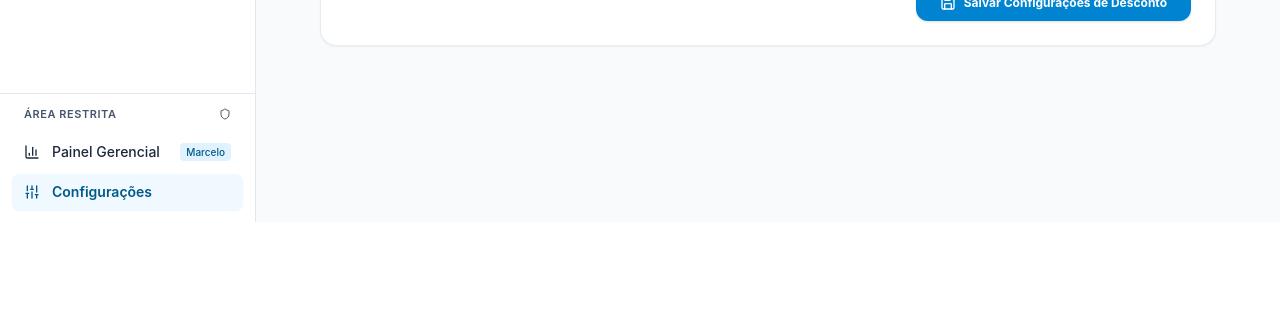
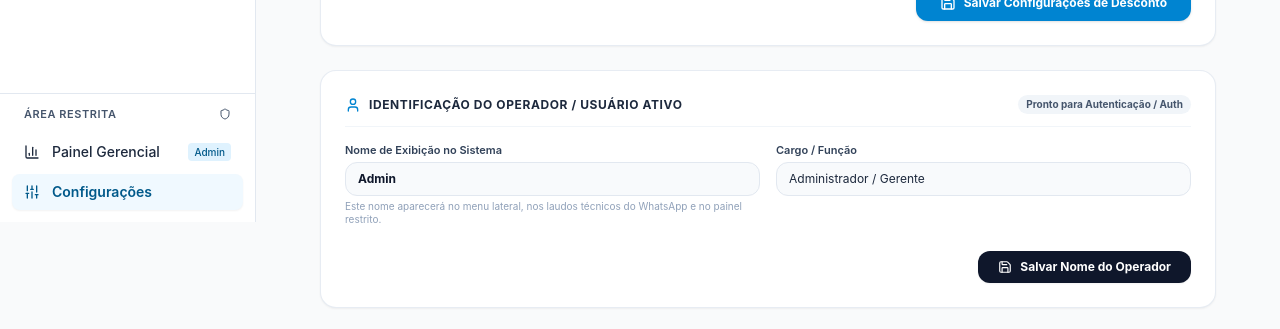
Before and after one commit to Hyvalker/store-management-api, a React (Vite) app in the folder frontend/store-management-web/: page /settings in a window 1280 px wide. Shown: the part 578-907 px from the top of the page. Before the commit the page ends 800 px from the top, so only its background shows below. Built offline with nearby package versions, Linux system fonts and the light colour scheme; no server answers.

Commit message:
refactor(auth): decouple operator identity and prepare dynamic user profile

```diff
--- a/frontend/store-management-web/src/components/layout/Sidebar.tsx
+++ b/frontend/store-management-web/src/components/layout/Sidebar.tsx
@@ -10,6 +10,7 @@ import {
     Share2,
     Sliders
 } from 'lucide-react'
+import {getCurrentUser} from '../../services/authService'
 
 const menuItems = [
     {label: 'Balcão / Início', path: '/', icon: Store},
@@ -20,6 +21,8 @@ const menuItems = [
 ]
 
 function Sidebar() {
+    const currentUser = getCurrentUser()
+
     return (
         <aside className="flex h-screen w-64 flex-col border-r border-slate-200 bg-white">
             {/* Brand Header */}
@@ -85,7 +88,7 @@ function Sidebar() {
                         <span>Painel Gerencial</span>
                     </div>
                     <span className="rounded bg-sky-100 px-1.5 py-0.5 text-[10px] font-medium text-sky-800">
-                        Marcelo
+                        {currentUser.name}
                     </span>
                 </NavLink>
 
--- a/frontend/store-management-web/src/pages/Customers/Customers.tsx
+++ b/frontend/store-management-web/src/pages/Customers/Customers.tsx
@@ -383,7 +383,7 @@ function Customers() {
                                     required
                                     value={name}
                                     onChange={(e) => setName(e.target.value)}
-                                    placeholder="Ex: Marcelo Camargo"
+                                    placeholder="Ex: Carlos Silva"
                                     className="w-full px-3.5 py-2.5 bg-slate-50 border border-slate-200 rounded-xl text-xs focus:bg-white focus:border-sky-500 focus:ring-1 focus:ring-sky-100 transition-all"
                                 />
                             </div>
@@ -397,7 +397,7 @@ function Customers() {
                                     required
                                     value={email}
                                     onChange={(e) => setEmail(e.target.value)}
-                                    placeholder="marcelo@email.com"
+                                    placeholder="carlos.silva@email.com"
                                     className="w-full px-3.5 py-2.5 bg-slate-50 border border-slate-200 rounded-xl text-xs focus:bg-white focus:border-sky-500 focus:ring-1 focus:ring-sky-100 transition-all"
                                 />
                             </div>
--- a/frontend/store-management-web/src/pages/Dashboard/Dashboard.tsx
+++ b/frontend/store-management-web/src/pages/Dashboard/Dashboard.tsx
@@ -15,6 +15,7 @@ import {
 } from 'lucide-react'
 import {getDashboardSummary, getTopProducts} from '../../services/dashboardService'
 import {updateProduct, getProduct} from '../../services/productService'
+import {getCurrentUser} from '../../services/authService'
 import type {DashboardSummary, ProductSalesRanking} from '../../types/product'
 
 interface DilutionItem {
@@ -26,6 +27,8 @@ interface DilutionItem {
 }
 
 function Dashboard() {
+    const currentUser = getCurrentUser()
+
     // Date filter state (default: last 30 days)
     const [preset, setPreset] = useState<'7' | '30' | 'month' | '90'>('30')
     const [startDate, setStartDate] = useState(() => {
@@ -217,7 +220,7 @@ function Dashboard() {
                 <div>
                     <div className="flex items-center gap-2 text-sky-400 text-xs font-semibold uppercase tracking-wider mb-1">
                         <ShieldAlert className="h-4 w-4" />
-                        <span>Área Restrita do Lojista • Marcelo</span>
+                        <span>Área Restrita do Lojista • {currentUser.name}</span>
                     </div>
                     <h1 className="text-2xl font-bold tracking-tight">
                         Painel Gerencial Bamba Aqua
@@ -351,7 +354,7 @@ function Dashboard() {
                 </div>
             </div>
 
-            {/* Special Section: Loss Dilution Simulator (O pedido do Marcelo) */}
+            {/* Special Section: Loss Dilution Simulator */}
             <div className="bg-gradient-to-br from-slate-900 via-sky-950 to-slate-900 rounded-2xl p-6 text-white border border-sky-800/50 shadow-md">
                 <div className="flex flex-col md:flex-row md:items-center justify-between gap-3 mb-5">
                     <div>
--- a/frontend/store-management-web/src/pages/Settings/Settings.tsx
+++ b/frontend/store-management-web/src/pages/Settings/Settings.tsx
@@ -8,13 +8,15 @@ import {
     CreditCard,
     Banknote,
     Zap,
-    RotateCcw
+    RotateCcw,
+    User as UserIcon
 } from 'lucide-react'
 import {
     getPaymentDiscounts,
     savePaymentDiscounts,
     type PaymentDiscountSettings
 } from '../../services/settingsService'
+import {getCurrentUser, setCurrentUser} from '../../services/authService'
 
 function Settings() {
     const [discounts, setDiscounts] = useState<PaymentDiscountSettings>({
@@ -25,10 +27,24 @@ function Settings() {
     })
 
     const [savedSuccess, setSavedSuccess] = useState(false)
+    const [operatorName, setOperatorName] = useState('Admin')
+    const [operatorRole, setOperatorRole] = useState('Gerente da Loja')
 
     useEffect(() => {
         setDiscounts(getPaymentDiscounts())
+        const user = getCurrentUser()
+        setOperatorName(user.name)
+        setOperatorRole(user.role)
     }, [])
+
+    function handleSaveOperator() {
+        setCurrentUser({
+            name: operatorName.trim() || 'Admin',
+            role: operatorRole.trim() || 'Gerente da Loja'
+        })
+        setSavedSuccess(true)
+        setTimeout(() => setSavedSuccess(false), 4000)
+    }
 
     function handleSubmit(e: SubmitEvent<HTMLFormElement>) {
         e.preventDefault()
@@ -253,6 +269,61 @@ function Settings() {
                     </div>
                 </form>
             </div>
+
+            {/* Operator Profile Management (Future-ready for Auth) */}
+            <div className="bg-white rounded-2xl border border-slate-200/80 p-6 shadow-xs space-y-4">
+                <div className="flex items-center justify-between pb-3 border-b border-slate-100">
+                    <div className="flex items-center gap-2 text-xs font-bold uppercase tracking-wider text-slate-800">
+                        <UserIcon className="h-4 w-4 text-sky-600" />
+                        <span>Identificação do Operador / Usuário Ativo</span>
+                    </div>
+                    <span className="text-[10px] bg-slate-100 text-slate-600 font-bold px-2 py-0.5 rounded-full">
+                        Pronto para Autenticação / Auth
+                    </span>
+                </div>
+
+                <div className="grid grid-cols-1 sm:grid-cols-2 gap-4 text-xs">
+                    <div>
+                        <label className="block text-[11px] font-semibold text-slate-700 mb-1">
+                            Nome de Exibição no Sistema
+                        </label>
+                        <input
+                            type="text"
+                            value={operatorName}
+                            onChange={(e) => setOperatorName(e.target.value)}
+                            placeholder="Ex: Admin"
+                            className="w-full px-3 py-2 bg-slate-50 border border-slate-200 rounded-xl text-xs font-bold text-slate-900 focus:bg-white focus:border-sky-500 focus:outline-hidden"
+                        />
+                        <p className="text-[10px] text-slate-400 mt-1">
+                            Este nome aparecerá no menu lateral, nos laudos técnicos do WhatsApp e no painel restrito.
+                        </p>
+                    </div>
+
+                    <div>
+                        <label className="block text-[11px] font-semibold text-slate-700 mb-1">
+                            Cargo / Função
+                        </label>
+                        <input
+                            type="text"
+                            value={operatorRole}
+                            onChange={(e) => setOperatorRole(e.target.value)}
+                            placeholder="Ex: Gerente da Loja"
+                            className="w-full px-3 py-2 bg-slate-50 border border-slate-200 rounded-xl text-xs text-slate-800 focus:bg-white focus:border-sky-500 focus:outline-hidden"
+                        />
+                    </div>
+                </div>
+
+                <div className="flex justify-end pt-2">
+                    <button
+                        type="button"
+                        onClick={handleSaveOperator}
+                        className="flex items-center gap-2 px-5 py-2 bg-slate-900 hover:bg-slate-800 text-white text-xs font-bold rounded-xl transition-all shadow-xs"
+                    >
+                        <Save className="h-3.5 w-3.5" />
+                        <span>Salvar Nome do Operador</span>
+                    </button>
+                </div>
+            </div>
         </div>
     )
 }
--- /dev/null
+++ b/frontend/store-management-web/src/services/authService.ts
@@ -0,0 +1,33 @@
+export interface CurrentUser {
+    id?: number
+    name: string
+    role: string
+    email?: string
+}
+
+const AUTH_USER_KEY = 'bamba_aqua_current_user'
+
+const DEFAULT_USER: CurrentUser = {
+    name: 'Admin',
+    role: 'Administrador / Gerente',
+    email: 'admin@bambaaqua.com.br'
+}
+
+export function getCurrentUser(): CurrentUser {
+    const saved = localStorage.getItem(AUTH_USER_KEY)
+    if (!saved) return DEFAULT_USER
+    try {
+        const parsed = JSON.parse(saved)
+        return parsed && parsed.name ? {...DEFAULT_USER, ...parsed} : DEFAULT_USER
+    } catch {
+        return DEFAULT_USER
+    }
+}
+
+export function setCurrentUser(user: CurrentUser): void {
+    localStorage.setItem(AUTH_USER_KEY, JSON.stringify(user))
+}
+
+export function getCurrentUserName(): string {
+    return getCurrentUser().name || 'Admin'
+}
```
Also changed, not shown: 2 other files (tests, documents, lock files or other folders).
